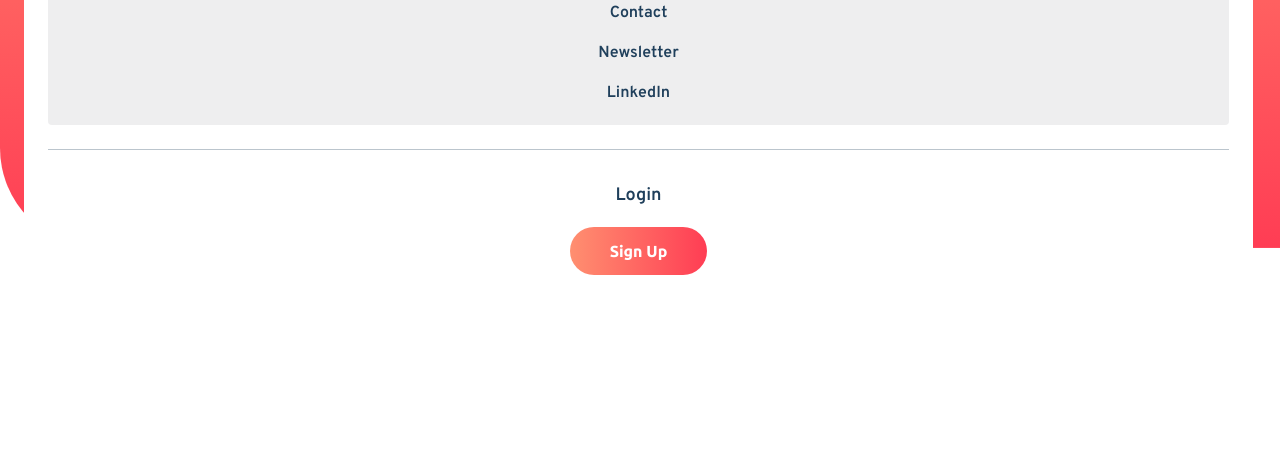
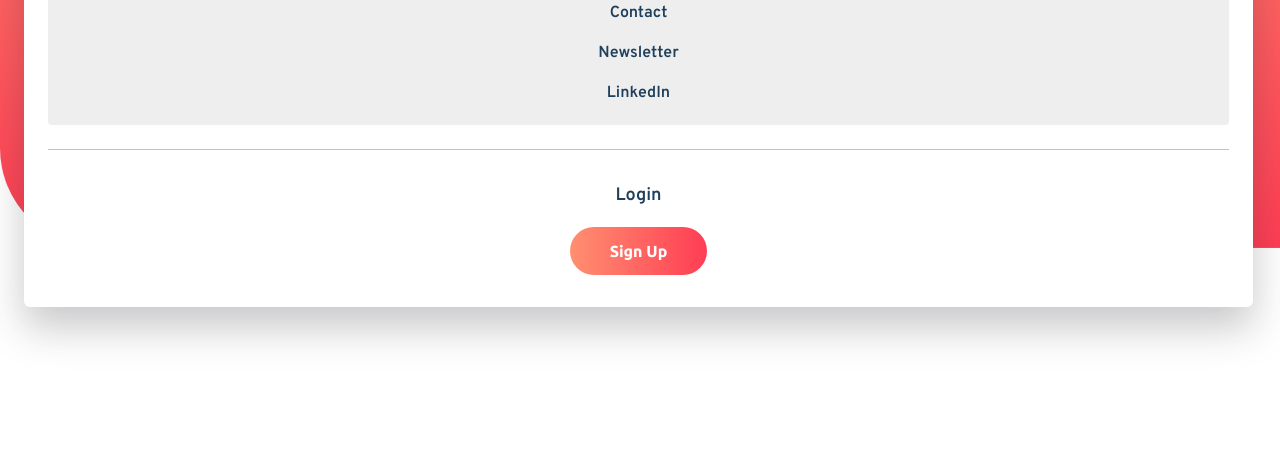
Before and after one commit to rachidbend/blogr-landing-page, a website: page index.html in a window 1280 px wide. Shown: the part 329-800 px from the top of the page. Drawn offline with Linux system fonts and the light colour scheme.

Commit message:
fixed a bug in navigation shadow

```diff
--- a/sass/layout/_navigation.scss
+++ b/sass/layout/_navigation.scss
@@ -34,7 +34,7 @@
   right: 2.7rem;
   top: 12.5rem;
   border-radius: 0.6rem;
-  box-shadow: 0 2²rem 4rem rgba($color: hsl(240, 10%, 16%), $alpha: 0.26);
+  box-shadow: 0 2rem 4rem rgba($color: hsl(240, 10%, 16%), $alpha: 0.26);
   // Hiding the nav
   opacity: 0;
   visibility: hidden;
```
Also changed, not shown: dist/css/main.css, 1 other file.
